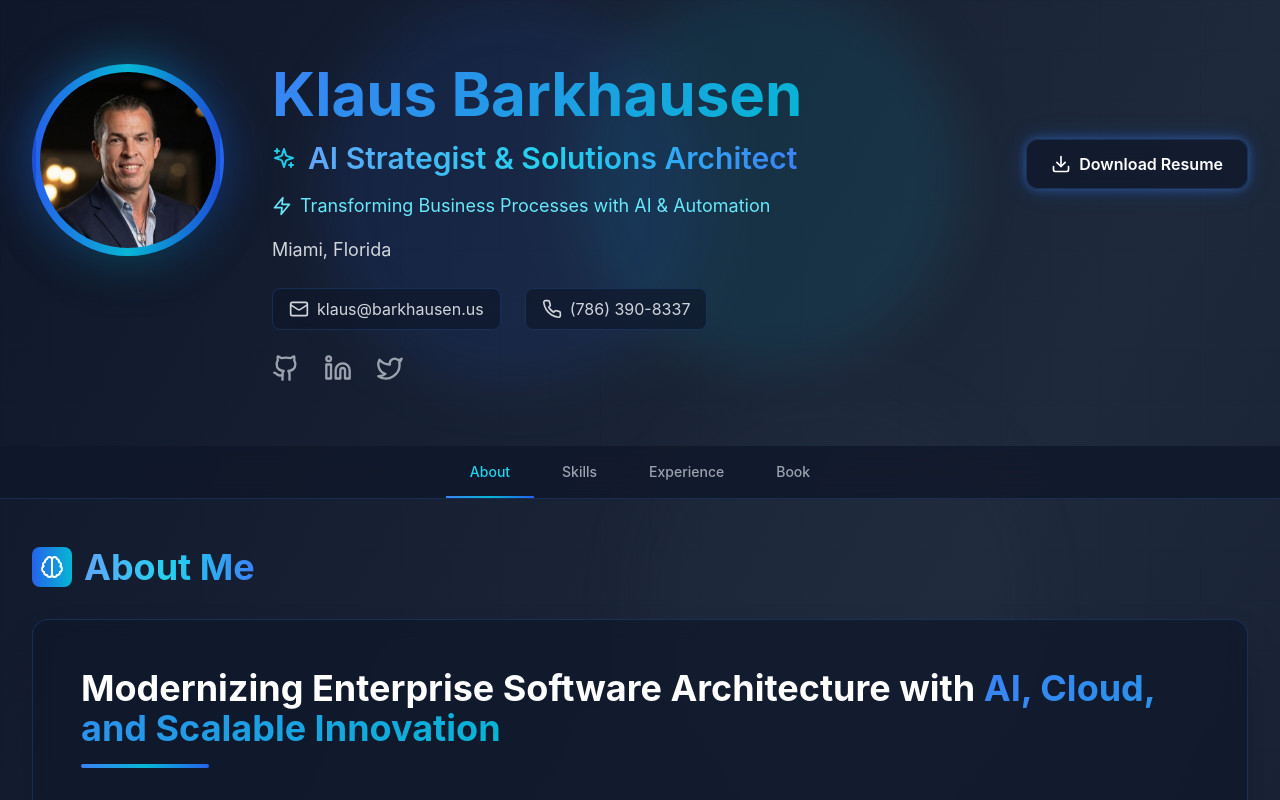
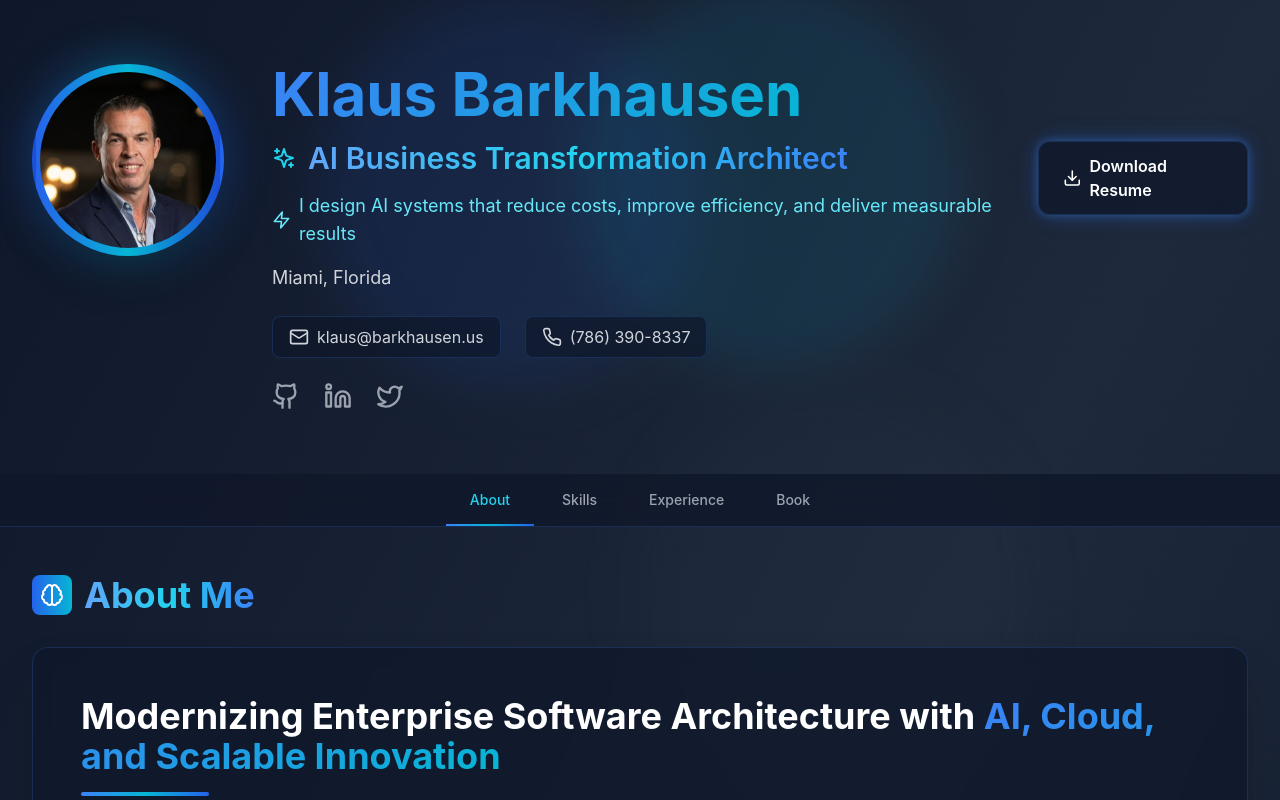
Before and after one commit to kbarkhausen/portfolio, a React (Create React App) app: page / in a window 1280 px wide. Shown: the top 800 px of the page. Built offline with nearby package versions, Linux system fonts and the light colour scheme.

Commit message:
Update title to AI Business Transformation Architect
- New title: AI Business Transformation Architect
- New tagline: I design AI systems that reduce costs, improve efficiency, and deliver measurable results
- Updated all meta tags, Open Graph, Twitter Cards, and JSON-LD

```diff
--- a/public/index.html
+++ b/public/index.html
@@ -29,15 +29,15 @@
     <meta name="viewport" content="width=device-width, initial-scale=1" />
     <meta
       name="description"
-      content="Klaus Barkhausen - AI Strategist & Solutions Architect | 25 Years Turning Complex Problems into Scalable Systems"
+      content="Klaus Barkhausen - AI Business Transformation Architect | I design AI systems that reduce costs, improve efficiency, and deliver measurable results"
     />
-    <title>Klaus Barkhausen - AI Strategist & Solutions Architect</title>
+    <title>Klaus Barkhausen - AI Business Transformation Architect</title>
 
     <!-- Open Graph / Facebook -->
     <meta property="og:type" content="website" />
     <meta property="og:url" content="https://klausbarkhausen.com/" />
-    <meta property="og:title" content="Klaus Barkhausen - AI Strategist & Solutions Architect" />
-    <meta property="og:description" content="25+ years transforming enterprise software with AI, cloud architecture, and scalable innovation. Author, consultant, and technology leader." />
+    <meta property="og:title" content="Klaus Barkhausen - AI Business Transformation Architect" />
+    <meta property="og:description" content="I design AI systems that reduce costs, improve efficiency, and deliver measurable results. 25+ years transforming enterprise software." />
     <meta property="og:image" content="https://klausbarkhausen.com/images/og-image.jpg" />
     <meta property="og:image:width" content="1200" />
     <meta property="og:image:height" content="630" />
@@ -45,8 +45,8 @@
     <!-- Twitter -->
     <meta name="twitter:card" content="summary_large_image" />
     <meta name="twitter:url" content="https://klausbarkhausen.com/" />
-    <meta name="twitter:title" content="Klaus Barkhausen - AI Strategist & Solutions Architect" />
-    <meta name="twitter:description" content="25+ years transforming enterprise software with AI, cloud architecture, and scalable innovation." />
+    <meta name="twitter:title" content="Klaus Barkhausen - AI Business Transformation Architect" />
+    <meta name="twitter:description" content="I design AI systems that reduce costs, improve efficiency, and deliver measurable results." />
     <meta name="twitter:image" content="https://klausbarkhausen.com/images/og-image.jpg" />
     <meta name="twitter:creator" content="@kbarkhausen" />
 
@@ -63,7 +63,7 @@
       "name": "Klaus Barkhausen",
       "url": "https://klausbarkhausen.com",
       "image": "https://klausbarkhausen.com/images/profile-photo.jpg",
-      "jobTitle": "AI Strategist & Solutions Architect",
+      "jobTitle": "AI Business Transformation Architect",
       "description": "Enterprise software architect with 25+ years experience specializing in AI integration, cloud architecture, and digital transformation.",
       "email": "klaus@barkhausen.us",
       "telephone": "+1-786-390-8337",
--- a/public/og-image-template.html
+++ b/public/og-image-template.html
@@ -204,7 +204,7 @@
           <svg class="title-icon" viewBox="0 0 24 24" fill="none" stroke="currentColor" stroke-width="2">
             <path d="M12 2L2 7l10 5 10-5-10-5zM2 17l10 5 10-5M2 12l10 5 10-5"/>
           </svg>
-          AI Strategist & Solutions Architect
+          AI Business Transformation Architect
         </div>
         <p class="tagline">
           Transforming enterprise software with <strong>AI, cloud architecture</strong>, and scalable innovation.
--- a/src/App.jsx
+++ b/src/App.jsx
@@ -61,12 +61,12 @@ const Portfolio = () => {
                     <div className="flex items-center gap-3 justify-center md:justify-start">
                       <Sparkles className="w-6 h-6 text-cyan-400 animate-pulse" />
                       <p className="text-2xl md:text-3xl font-semibold text-transparent bg-clip-text bg-gradient-to-r from-blue-400 via-cyan-400 to-blue-500">
-                        AI Strategist & Solutions Architect
+                        AI Business Transformation Architect
                       </p>
                     </div>
                     <div className="flex items-center gap-2 justify-center md:justify-start text-cyan-300">
                       <Zap className="w-5 h-5" />
-                      <p className="text-lg">Transforming Business Processes with AI & Automation</p>
+                      <p className="text-lg">I design AI systems that reduce costs, improve efficiency, and deliver measurable results</p>
                     </div>
                     <p className="text-gray-300 text-lg">Miami, Florida</p>
                   </div>
```
